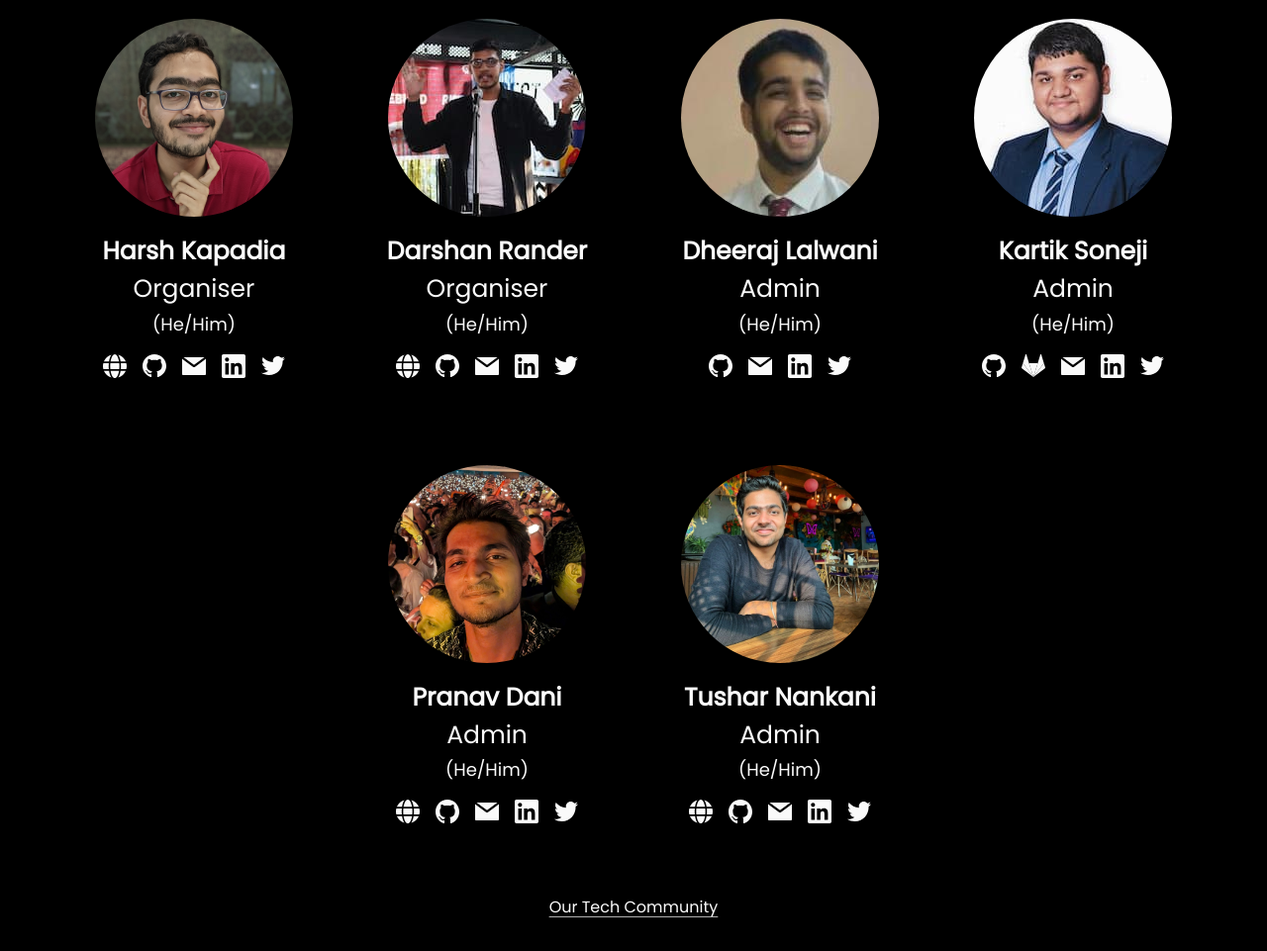
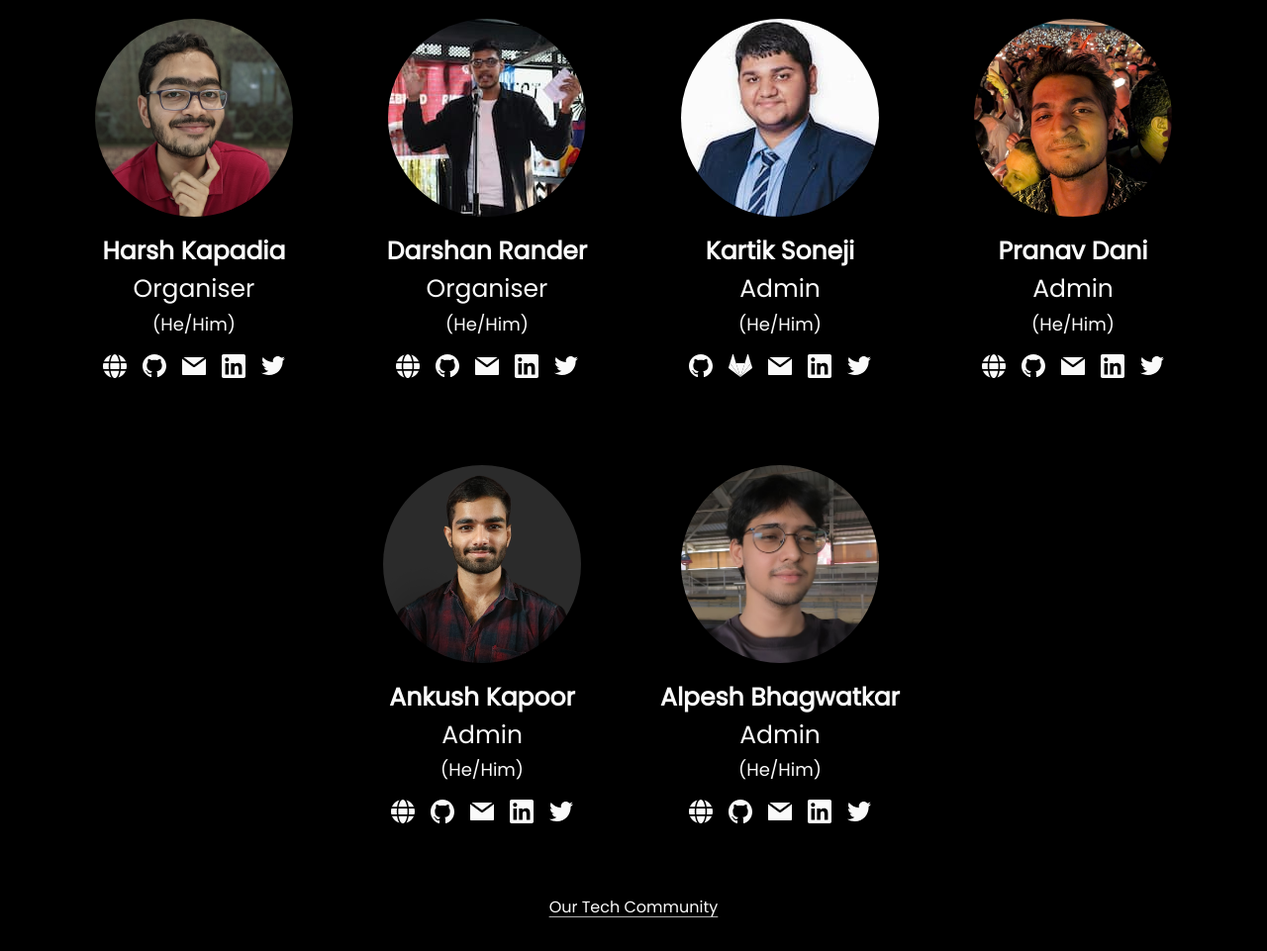
Before and after one commit to OurTechCommunity/website, a plain HTML site: page team.html in a window 1280 px wide. Shown: the part 334-1295 px from the top of the page at 99% size. Drawn offline with Linux system fonts and the light colour scheme; a web font is replaced by a local one.

Commit message:
update: add new team members

```diff
--- a/team.html
+++ b/team.html
@@ -240,61 +240,6 @@
 			<div class="team-wrapper">
 				<img
 					class="team-img"
-					src="static/img/team/dheeraj-lalwani.jpeg"
-					alt="Dheeraj Lalwani"
-				/>
-				<div class="details">
-					<span class="team-name">Dheeraj Lalwani</span>
-					<span class="designation">Admin</span>
-					<span class="pronouns">(He/Him)</span>
-				</div>
-				<div class="links">
-					<a
-						href="https://github.com/dheerajdlalwani"
-						target="_blank"
-						rel="noreferrer"
-					>
-						<img
-							src="static/img/github.svg"
-							alt="Dheeraj Lalwani's GitHub account: https://github.com/dheerajdlalwani"
-						/>
-					</a>
-					<a
-						href="mailto:lalwanidheeraj1234@gmail.com"
-						target="_blank"
-						rel="noreferrer"
-					>
-						<img
-							src="static/img/email.svg"
-							alt="Dheeraj Lalwani's Email: lalwanidheeraj1234@gmail.com"
-						/>
-					</a>
-					<a
-						href="https://www.linkedin.com/in/lalwanidheeraj"
-						target="_blank"
-						rel="noreferrer"
-					>
-						<img
-							src="static/img/linkedin.svg"
-							alt="Dheeraj Lalwani's LinkedIn account: https://www.linkedin.com/in/lalwanidheeraj"
-						/>
-					</a>
-					<a
-						href="https://twitter.com/DhiruCodes"
-						target="_blank"
-						rel="noreferrer"
-					>
-						<img
-							src="static/img/twitter-link.svg"
-							alt="Dheeraj Lalwani's Twitter account: https://twitter.com/DhiruCodes"
-						/>
-					</a>
-				</div>
-			</div>
-
-			<div class="team-wrapper">
-				<img
-					class="team-img"
 					src="static/img/team/kartik-soneji.jpg"
 					alt="Kartik Soneji"
 				/>
@@ -425,64 +370,128 @@
 			<div class="team-wrapper">
 				<img
 					class="team-img"
-					src="static/img/team/tushar-nankani.jpg"
-					alt="Tushar Nankani"
+					src="static/img/team/ankush-kapoor.jpg"
+					alt="Ankush Kapoor"
 				/>
 				<div class="details">
-					<span class="team-name">Tushar Nankani</span>
+					<span class="team-name">Ankush Kapoor</span>
 					<span class="designation">Admin</span>
 					<span class="pronouns">(He/Him)</span>
 				</div>
 				<div class="links">
 					<a
-						href="https://tusharnankani.github.io"
+						href="https://ankushhkapoor.vercel.app"
 						target="_blank"
 						rel="noreferrer"
 					>
 						<img
 							src="static/img/globe.svg"
-							alt="Tushar Nankani's website: https://tusharnankani.github.io"
+							alt="Ankush Kapoor's website: https://ankushhkapoor.vercel.app"
 						/>
 					</a>
 					<a
-						href="https://github.com/tusharnankani"
+						href="https://github.com/ankushhKapoor"
 						target="_blank"
 						rel="noreferrer"
 					>
 						<img
 							src="static/img/github.svg"
-							alt="Tushar Nankani's GitHub account: https://github.com/tusharnankani"
+							alt="Ankush Kapoor's GitHub account: https://github.com/ankushhKapoor"
 						/>
 					</a>
 					<a
-						href="mailto:tusharnankani3@gmail.com"
+						href="mailto:work.ankushkapoor1626@gmail.com"
 						target="_blank"
 						rel="noreferrer"
 					>
 						<img
 							src="static/img/email.svg"
-							alt="Tushar Nankani's Email: tusharnankani3@gmail.com"
+							alt="Ankush Kapoor's Email: work.ankushkapoor1626@gmail.com"
 						/>
 					</a>
 					<a
-						href="https://www.linkedin.com/in/tusharnankani"
+						href="https://www.linkedin.com/in/ankushhKapoor"
 						target="_blank"
 						rel="noreferrer"
 					>
 						<img
 							src="static/img/linkedin.svg"
-							alt="Tushar Nankani's LinkedIn account: https://www.linkedin.com/in/tusharnankani"
+							alt="Ankush Kapoor's LinkedIn account: https://www.linkedin.com/in/ankushhKapoor"
 						/>
 					</a>
 					<a
-						href="https://twitter.com/tusharnankanii"
+						href="https://x.com/ankushhKapoor"
 						target="_blank"
 						rel="noreferrer"
 					>
 						<img
 							src="static/img/twitter-link.svg"
-							alt="Tushar Nankani's Twitter account: https://twitter.com/tusharnankanii"
+							alt="Ankush Kapoor's Twitter account: https://x.com/ankushhKapoor"
 						/>
+					</a>
+				</div>
+			</div>
+
+			<div class="team-wrapper">
+				<img
+					class="team-img"
+					src="static/img/team/alpesh-bhagwatkar.jpg"
+					alt="Alpesh Bhagwatkar"
+				/>
+				<div class="details">
+					<span class="team-name">Alpesh Bhagwatkar</span>
+					<span class="designation">Admin</span>
+					<span class="pronouns">(He/Him)</span>
+				</div>
+				<div class="links">
+					<a
+						href="https://alpastx.dev"
+						target="_blank"
+						rel="noreferrer"
+					>
+						<img
+							src="static/img/globe.svg"
+							alt="Alpesh Bhagwatkar's website: https://alpastx.dev"
+						/>
+					</a>
+					<a
+						href="https://github.com/Alpastx"
+						target="_blank"
+						rel="noreferrer"
+					>
+						<img
+							src="static/img/github.svg"
+							alt="Alpesh Bhagwatkar's GitHub account: https://github.com/Alpastx"
+						/>
+					</a>
+					<a
+						href="mailto:alpeshbhagwatkar45@gmail.com"
+						target="_blank"
+						rel="noreferrer"
+					>
+						<img
+							src="static/img/email.svg"
+							alt="Alpesh Bhagwatkar's Email: alpeshbhagwatkar45@gmail.com"
+						/>
+					</a>
+					<a
+						href="https://www.linkedin.com/in/alpesh-bhagwatkar"
+						target="_blank"
+						rel="noreferrer"
+					>
+						<img
+							src="static/img/linkedin.svg"
+							alt="Alpesh Bhagwatkar's LinkedIn account: https://www.linkedin.com/in/alpesh-bhagwatkar"
+						/>
+					</a>
+					<a
+						href="https://x.com/Alpastx"
+						target="_blank"
+						rel="noreferrer"
+					>
+						<img
+							src="static/img/twitter-link.svg"
+							alt="Alpesh Bhagwatkar's Twitter account: https://x.com/Alpastx"/>
 					</a>
 				</div>
 			</div>
```
Also changed, not shown: static/img/team/alpesh-bhagwatkar.jpg (added), static/img/team/ankush-kapoor.jpg (added), static/img/team/dheeraj-lalwani.jpeg (deleted), static/img/team/tushar-nankani.jpg (deleted).
